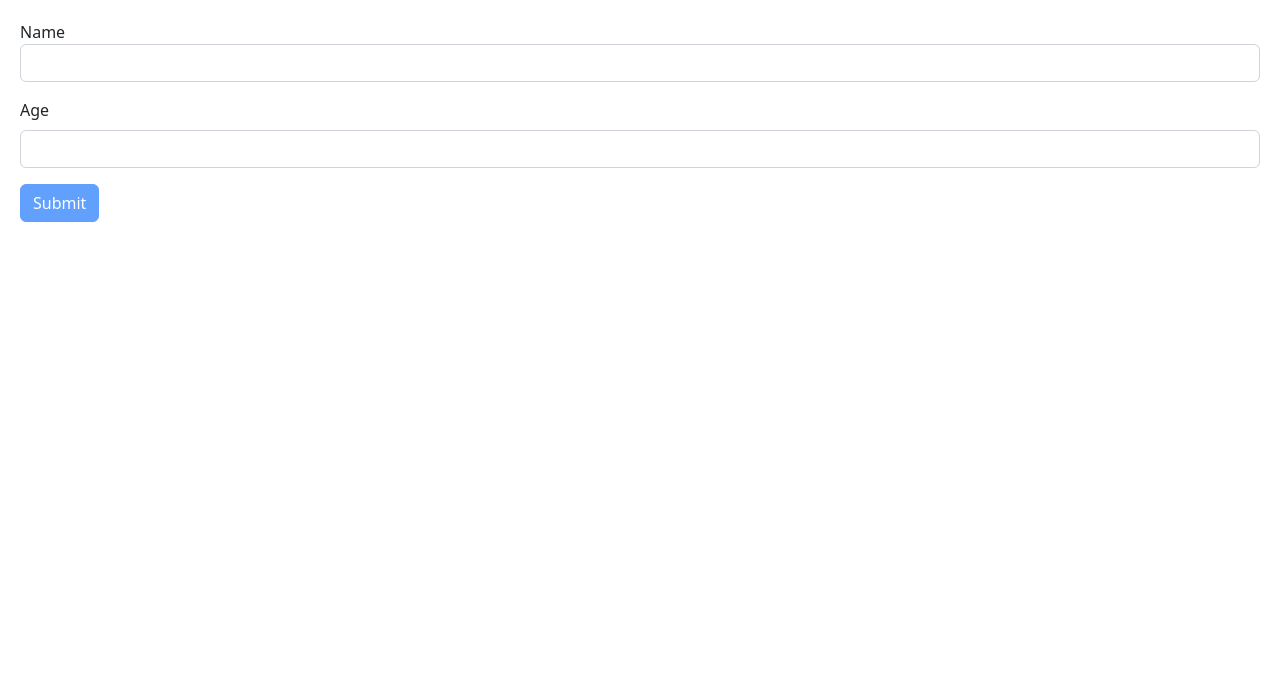
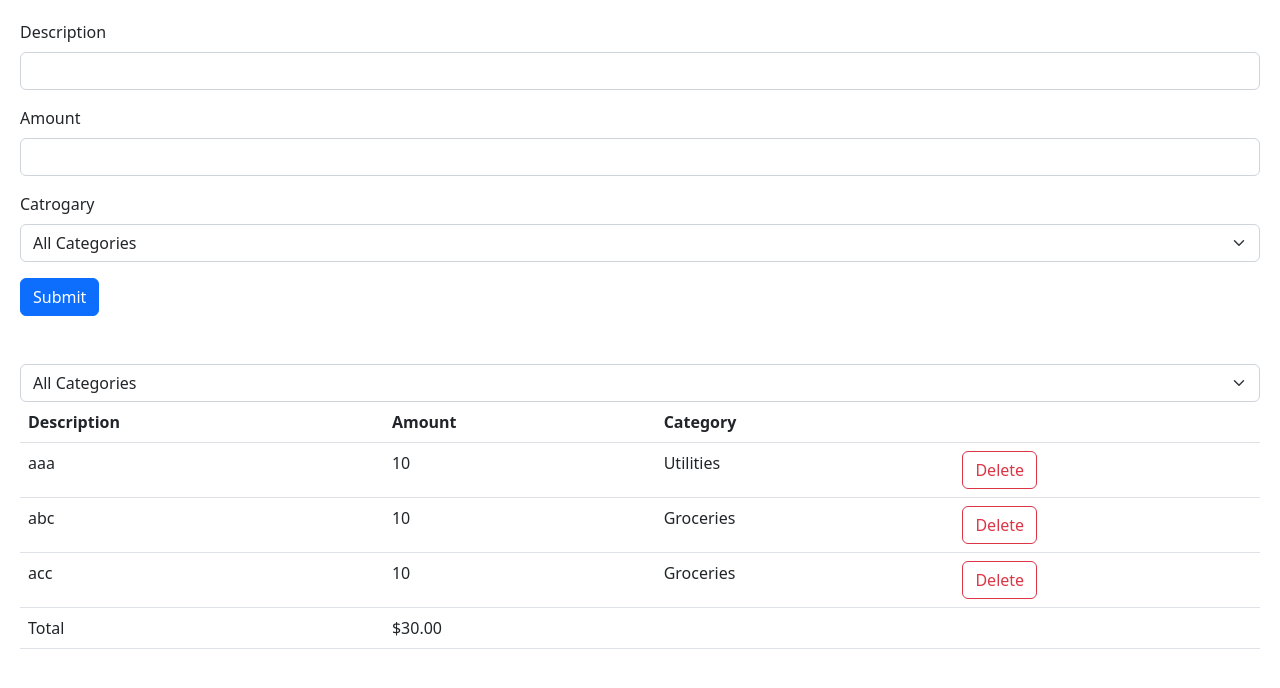
Before and after one commit to contacttokunal/react-basic, a React (Vite) app: page / in a window 1280 px wide. Shown: the top 688 px of the page. Built offline with nearby package versions, Linux system fonts and the light colour scheme.

Commit message:
Project-Expand tracker

```diff
--- a/src/App.tsx
+++ b/src/App.tsx
@@ -1,9 +1,41 @@
-import Form from "./components/Form";
+import { useState } from "react";
+import ExpenseList from "./components/expense-tracker/ExpenseList";
+import ExpanseFilter from "./components/expense-tracker/ExpanseFilter";
+import ExpenseForm from "./components/expense-tracker/ExpenseForm";
+import categories from "./components/expense-tracker/categories";
 
 const App = () => {
+  const [selectedCategroy, setSeelectedCategory] = useState("");
+  const [expenses, setExpenses] = useState([
+    { id: 1, description: "aaa", amount: 10, category: "Utilities" },
+    { id: 2, description: "abc", amount: 10, category: "Groceries" },
+    { id: 3, description: "acc", amount: 10, category: "Groceries" },
+  ]);
+
+  const visibleExpenses = selectedCategroy
+    ? expenses.filter((e) => e.category === selectedCategroy)
+    : expenses;
+
   return (
     <div>
-      <Form />
+      <div className="mb-5">
+        <ExpenseForm
+          onSubmit={(expense) =>
+            setExpenses([...expenses, { ...expense, id: expenses.length + 1 }])
+          }
+        />
+      </div>
+      <div className="mb-3">
+        <ExpanseFilter
+          onSelectCategory={(category) => setSeelectedCategory(category)}
+        />
+        <ExpenseList
+          expenses={visibleExpenses}
+          onDelete={(id) =>
+            setExpenses(expenses.filter((expense) => expense.id !== id))
+          }
+        />
+      </div>
     </div>
   );
 };
--- /dev/null
+++ b/src/components/expense-tracker/ExpanseFilter.tsx
@@ -0,0 +1,23 @@
+import categories from "./categories";
+
+interface Props {
+  onSelectCategory: (category: string) => void;
+}
+
+const ExpanseFilter = ({ onSelectCategory }: Props) => {
+  return (
+    <select
+      className="form-select"
+      onChange={(event) => onSelectCategory(event.target.value)}
+    >
+      <option value="">All Categories</option>
+      {categories.map((category) => (
+        <option key={category} value={category}>
+          {category}
+        </option>
+      ))}
+    </select>
+  );
+};
+
+export default ExpanseFilter;
--- /dev/null
+++ b/src/components/expense-tracker/ExpenseForm.tsx
@@ -0,0 +1,86 @@
+import { z } from "zod";
+import { useForm } from "react-hook-form";
+import { zodResolver } from "@hookform/resolvers/zod";
+import categories from "./categories";
+
+const schema = z.object({
+  description: z
+    .string()
+    .min(3, { message: "description should be at lease 3 character." })
+    .max(50),
+  amount: z
+    .number({ invalid_type_error: "Amount is required" })
+    .min(0.01)
+    .max(100_000),
+  category: z.enum(categories, {
+    errorMap: () => ({ message: "Category is required" }),
+  }),
+});
+
+type ExpenseFormData = z.infer<typeof schema>;
+
+interface Props {
+  onSubmit: (data: ExpenseFormData) => void;
+}
+
+const ExpenseForm = ({ onSubmit }: Props) => {
+  const {
+    register,
+    handleSubmit,
+    reset,
+    formState: { errors },
+  } = useForm<ExpenseFormData>({ resolver: zodResolver(schema) });
+  return (
+    <form onSubmit={handleSubmit(onSubmit)}>
+      <div className="mb-3">
+        <label htmlFor="description" className="form-label">
+          Description
+        </label>
+        <input
+          {...register("description")}
+          id="description"
+          type="text"
+          className="form-control"
+        />
+        {errors.description && (
+          <p className="text-danger">{errors.description.message}</p>
+        )}
+      </div>
+      <div className="mb-3">
+        <label htmlFor="amount" className="form-label">
+          Amount
+        </label>
+        <input
+          {...register("amount", { valueAsNumber: true })}
+          id="amount"
+          type="number"
+          className="form-control"
+        />
+        {errors.amount && (
+          <p className="text-danger">{errors.amount.message}</p>
+        )}
+      </div>
+      <div className="mb-3">
+        <label htmlFor="category" className="form-label">
+          Catrogary
+        </label>
+        <select {...register("category")} id="category" className="form-select">
+          <option value="">All Categories</option>
+          {categories.map((category) => (
+            <option key={category} value={category}>
+              {category}
+            </option>
+          ))}
+        </select>
+        {errors.category && (
+          <p className="text-danger">{errors.category.message}</p>
+        )}
+      </div>
+      <button className="btn btn-primary" type="submit">
+        Submit
+      </button>
+    </form>
+  );
+};
+
+export default ExpenseForm;
--- /dev/null
+++ b/src/components/expense-tracker/ExpenseList.tsx
@@ -0,0 +1,59 @@
+interface Expense {
+  id: number;
+  description: string;
+  amount: number;
+  category: string;
+}
+
+interface Props {
+  expenses: Expense[];
+  onDelete: (id: number) => void;
+}
+
+const ExpandList = ({ expenses, onDelete }: Props) => {
+  if (expenses.length === 0) return null;
+  return (
+    <table className="table">
+      <thead>
+        <tr>
+          <th>Description</th>
+          <th>Amount</th>
+          <th>Category</th>
+          <th></th>
+        </tr>
+      </thead>
+      <tbody>
+        {expenses.map((expanse) => (
+          <tr key={expanse.id}>
+            <td>{expanse.description}</td>
+            <td>{expanse.amount}</td>
+            <td>{expanse.category}</td>
+            <td>
+              <button
+                onClick={() => onDelete(expanse.id)}
+                className="btn btn-outline-danger"
+              >
+                Delete
+              </button>
+            </td>
+          </tr>
+        ))}
+      </tbody>
+      <tfoot>
+        <tr>
+          <td>Total</td>
+          <td>
+            $
+            {expenses
+              .reduce((acc, expanse) => expanse.amount + acc, 0)
+              .toFixed(2)}
+          </td>
+          <td></td>
+          <td></td>
+        </tr>
+      </tfoot>
+    </table>
+  );
+};
+
+export default ExpandList;
--- /dev/null
+++ b/src/components/expense-tracker/categories.ts
@@ -0,0 +1,3 @@
+const categories = ["Groceries", "Utilites", "Entertainment"] as const;
+
+export default categories;
```
Also changed, not shown: src/components/expense-tracker/ExpandTracker.tsx (added, +7 -0 lines).
